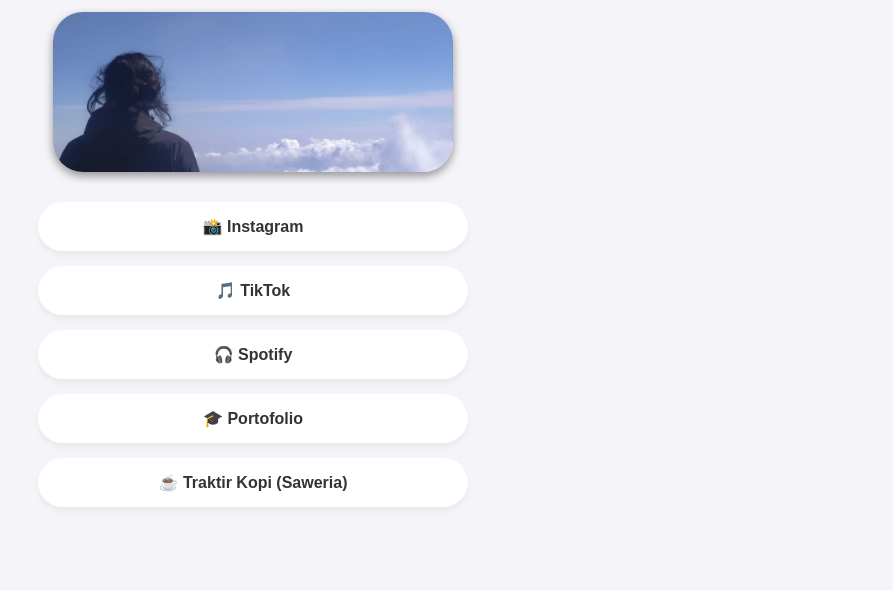
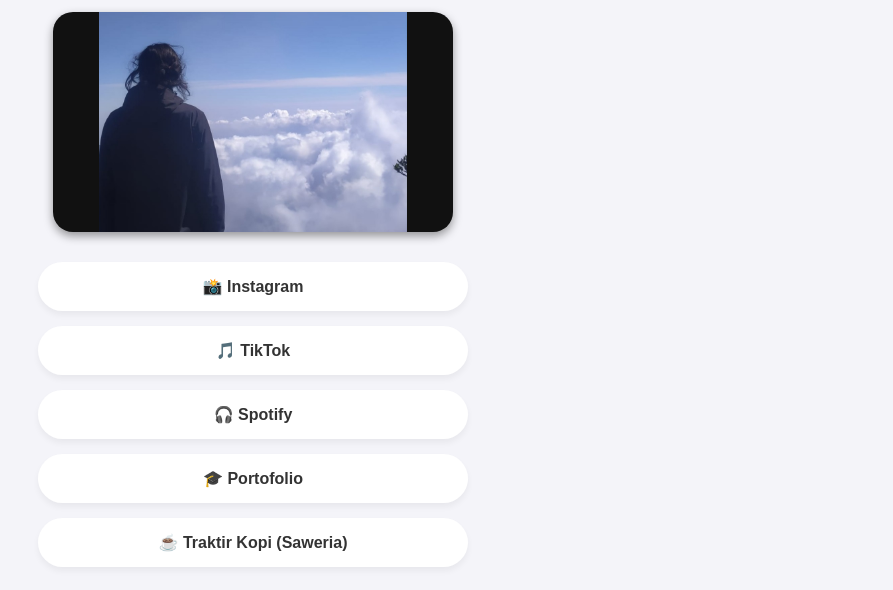
Before and after one commit to rizkyputraaprtm-ctrl/rizkyputrapratama, a plain HTML site: page index.html in a window 1280 px wide. Shown: the part 280-870 px from the top of the page, without its empty margins (387-1280 px from the left). Before the commit the page ends 837 px from the top, so only its background shows below. Drawn offline with Linux system fonts and the light colour scheme.

Commit message:
Update style.css

```diff
--- a/style.css
+++ b/style.css
@@ -85,13 +85,13 @@ body.dark-mode .tombol-link:hover {
 }
 
 .foto-persegi-panjang {
-    width: 90%;
-    max-width: 400px;
-    height: 160px;
-    object-fit: cover;
-    object-position: top;     /* <--- Ubah dari bottom menjadi top agar kepala/atas foto terlihat */
-    border-radius: 30px;
+    width: 90%;                /* Lebar mengikuti layar/tombol */
+    max-width: 400px;          /* Lebar maksimal disamakan dengan tombol */
+    height: 220px;             /* Tinggi kotak */
+    object-fit: contain;       /* <--- KUNCI UTAMA: Agar foto tampil utuh dan tidak pipih/terpotong */
+    background-color: #111;    /* Warna latar di samping foto jika bentuk aslinya kotak/persegi */
+    border-radius: 20px;       /* Sudut lengkung kotak */
     display: block;
-    margin: 15px auto 0 auto;
+    margin: 15px auto 0 auto;  /* Jarak atas/margin agar rapi di tengah */
     box-shadow: 0 4px 10px rgba(0, 0, 0, 0.4);
 }
```
